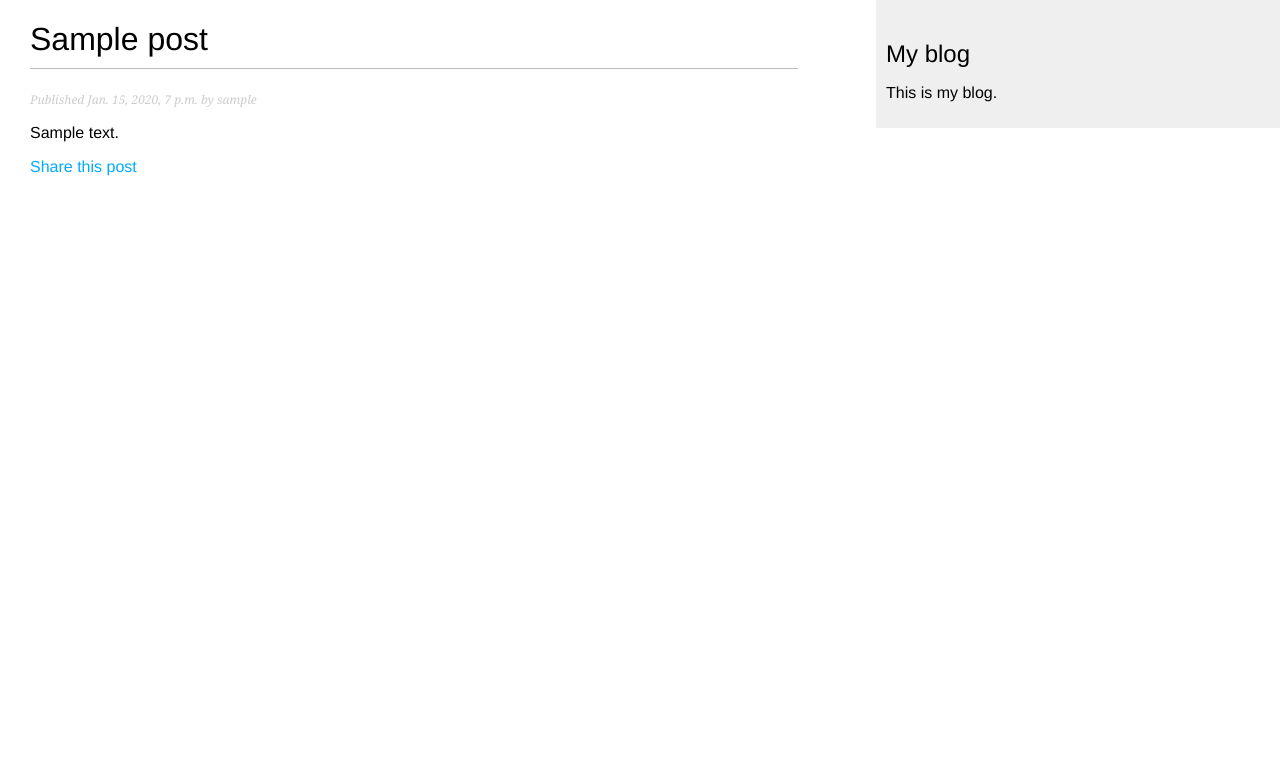
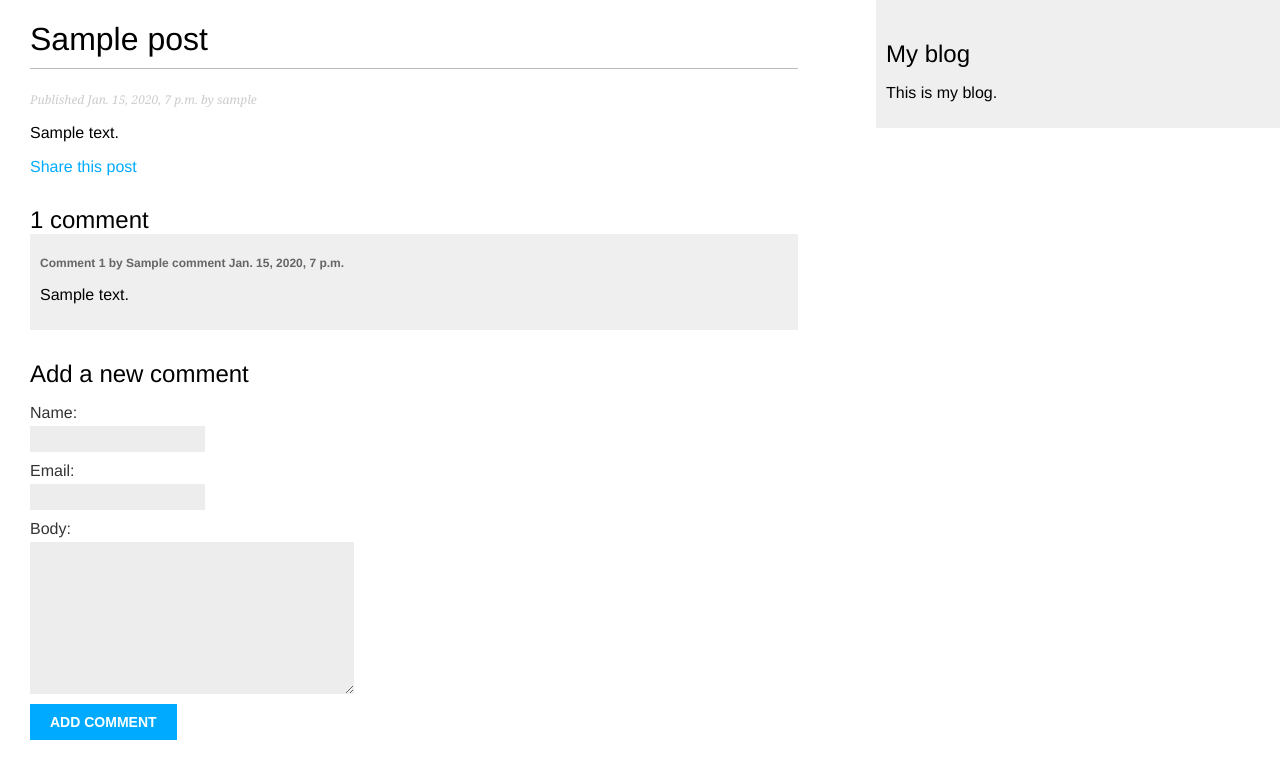
Before and after one commit to Han-minho/DjangoReviewProject, a Django app: a page that uses blog/templates/blog/post/detail.html in a window 1280 px wide. Shown: the top 779 px of the page. Run offline with Django 4.2, Linux system fonts and the light colour scheme; tables that the repository leaves empty hold one stand-in row (values such as "Sample post").

Commit message:
게시글 댓글 시스템

```diff
--- a/blog/forms.py
+++ b/blog/forms.py
@@ -1,4 +1,5 @@
 from django import forms
+from blog.models import Comment
 
 
 class EmailPostForm(forms.Form):
@@ -6,3 +7,9 @@ class EmailPostForm(forms.Form):
     email = forms.EmailField()
     to = forms.EmailField()
     comments = forms.CharField(required=False, widget=forms.Textarea)
+
+
+class CommentForm(forms.ModelForm):
+    class Meta:
+        model = Comment
+        fields = ['name', 'email', 'body']
--- a/blog/models.py
+++ b/blog/models.py
@@ -51,3 +51,24 @@ class Post(models.Model):
                              self.publish.month,
                              self.publish.day,
                              self.slug])
+
+
+class Comment(models.Model):
+    post = models.ForeignKey(Post,
+                             on_delete=models.CASCADE,
+                             related_name='comments')
+    name = models.CharField(max_length=80)
+    email = models.EmailField()
+    body = models.TextField()
+    created = models.DateTimeField(auto_now_add=True)
+    updated = models.DateTimeField(auto_now=True)
+    active = models.BooleanField(default=True)
+
+    class Meta:
+        ordering = ['created']
+        indexes = [
+            models.Index(fields=['created']),
+        ]
+
+    def __str__(self):
+        return f'Comment by {self.name} on {self.post}'
--- a/blog/templates/blog/post/detail.html
+++ b/blog/templates/blog/post/detail.html
@@ -11,4 +11,21 @@
             Share this post
         </a>
     </p>
+    {% with comments.count as total_comments %}
+        <h2>
+            {{ total_comments }} comment {{ total_comments|pluralize }}
+        </h2>
+    {% endwith %}
+    {% for comment in comments %}
+        <div class="comment">
+            <p class="info">
+                Comment {{ forloop.counter }} by {{ comment.name}}
+                {{ comment.created }}
+            </p>
+            {{ comment.body|linebreaks }}
+        </div>
+    {% empty %}
+        <p>There are no comments.</p>
+    {% endfor %}
+    {% include "blog/post/includes/comment_form.html" %}
 {% endblock content %}
--- /dev/null
+++ b/blog/templates/blog/post/includes/comment_form.html
@@ -0,0 +1,6 @@
+<h2>Add a new comment</h2>
+<form action="{% url 'blog:post_comment' post.id %}" method="post">
+    {{ form.as_p }}
+    {% csrf_token %}
+    <p><input type="submit" value="Add comment"></p>
+</form>
--- a/blog/urls.py
+++ b/blog/urls.py
@@ -12,4 +12,5 @@ urlpatterns = [
     # path('<int:id>/', views.post_detail, name='post_detail'),
     # path('<int:year>/<int:month>/<int:day>/<slug:post>/', views.post_detail, name='post_detail'),
     path('<int:post_id>/share/', views.post_share, name='post_share'),
+    path('<int:post_id>/comment/', views.post_comment, name='post_comment'),
 ]
--- a/blog/views.py
+++ b/blog/views.py
@@ -1,14 +1,13 @@
-from django.shortcuts import render, get_object_or_404
-from blog.models import Post
+from django.shortcuts import render, get_object_or_404, redirect
+from blog.models import Post, Comment
 from django.core.paginator import Paginator, PageNotAnInteger, EmptyPage
 from django.views.generic import ListView
-from blog.forms import EmailPostForm
+from blog.forms import EmailPostForm, CommentForm
 from django.core.mail import send_mail
+from django.views.decorators.http import require_POST
 
 
 # Create your views here.
-
-
 def post_list(request):
     post_list = Post.published.all()
     # 페이지 당 3개의 게시물로 페이지네이션
@@ -37,7 +36,15 @@ def post_detail(request, year, month, day, post):
                              publish__year=year,
                              publish__month=month,
                              publish__day=day)
-    return render(request, 'blog/post/detail.html', {'post': post})
+    # List of active comments for this post
+    comments = post.comments.filter(active=True)
+    # Form for users to comment
+    form = CommentForm()
+    return render(request,
+                  'blog/post/detail.html',
+                  {'post': post,
+                   'comments': comments,
+                   'form': form})
 
 
 class PostListview(ListView):
@@ -65,3 +72,23 @@ def post_share(request, post_id):
     return render(request, 'blog/post/share.html', {'post': post,
                                                     'form': form,
                                                     'sent': sent})
+
+
+@require_POST
+def post_comment(request, post_id):
+    post = get_object_or_404(Post, id=post_id, status=Post.Status.PUBLISHED)
+    comment = None
+    # A comment was posted
+    form = CommentForm(data=request.POST)
+    if form.is_valid():
+        # Create a Comment object without saving it to database
+        comment = form.save(commit=False)
+        # Assign the post to the comment
+        comment.post = post
+        # Save the comment to the database
+        comment.save()
+    return render(request,
+                  'blog/post/comment.html',
+                  {'post': post,
+                   'form': form,
+                   'comment': comment})
```
Also changed, not shown: blog/admin.py (+8 -1 lines), blog/templates/blog/post/comment.html (added, +12 -0 lines).
